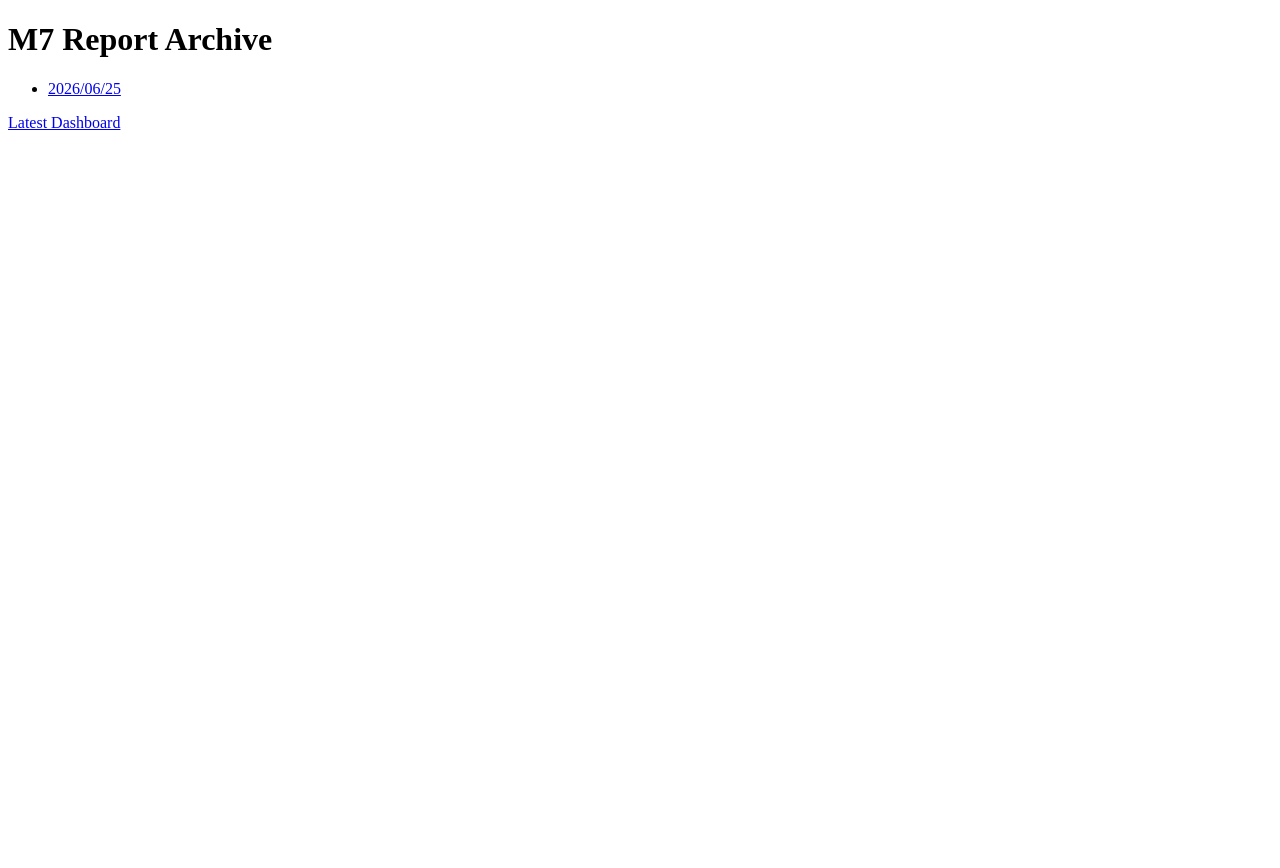
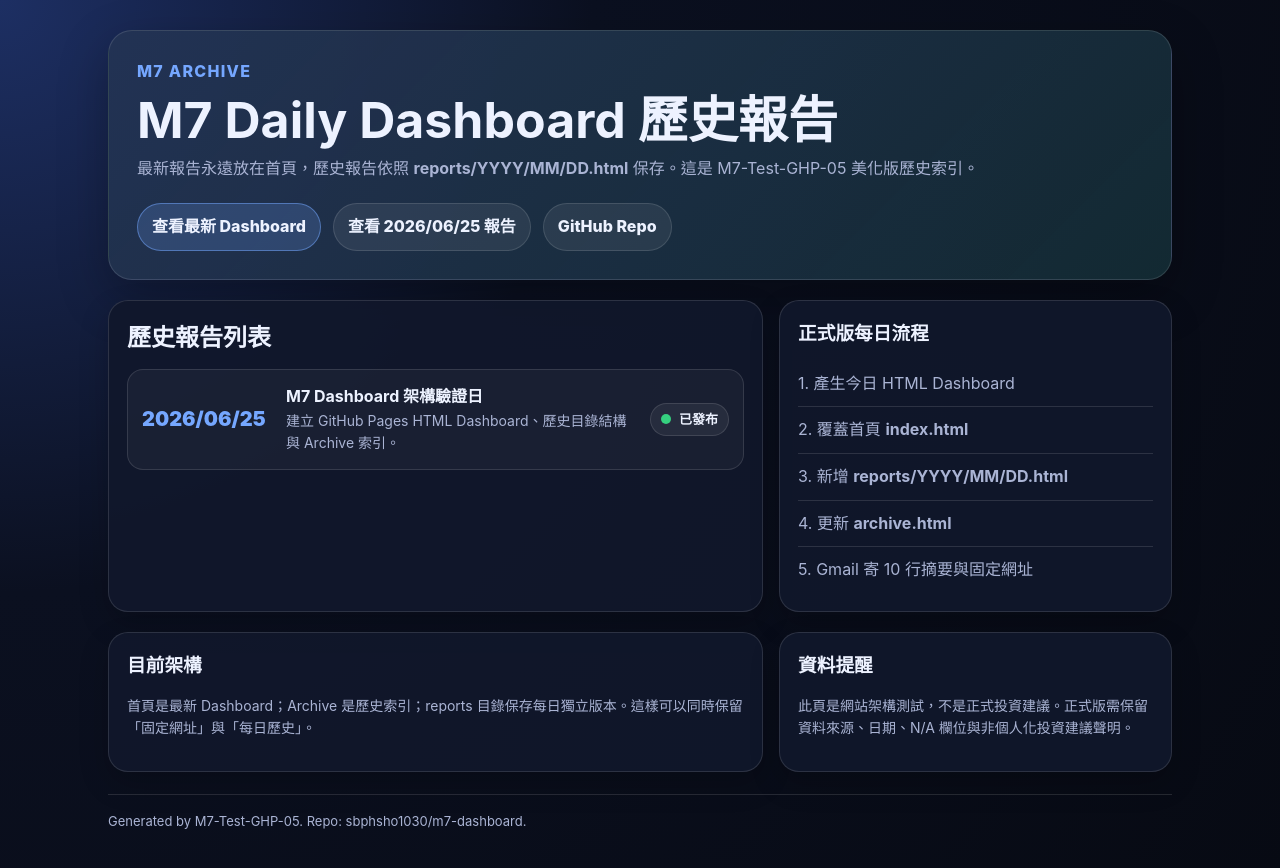
Before and after one commit to sbphsho1030/m7-dashboard, a plain HTML site: page archive.html in a window 1280 px wide. Before the commit the page ends 800 px from the top, so only its background shows below. Drawn offline with Linux system fonts and the light colour scheme.

Commit message:
M7-Test-GHP-05 beautify archive page

```diff
--- a/archive.html
+++ b/archive.html
@@ -1 +1,158 @@
-<!doctype html><html><head><meta charset='utf-8'><title>M7 Archive</title></head><body><h1>M7 Report Archive</h1><ul><li><a href='reports/2026/06/25.html'>2026/06/25</a></li></ul><p><a href='index.html'>Latest Dashboard</a></p></body></html>
+<!doctype html>
+<html lang="zh-Hant">
+<head>
+  <meta charset="utf-8" />
+  <meta name="viewport" content="width=device-width, initial-scale=1" />
+  <title>M7 Report Archive</title>
+  <style>
+    :root {
+      --bg: #0b1020;
+      --panel: #11182c;
+      --panel2: #17213a;
+      --text: #edf2ff;
+      --muted: #aab4d4;
+      --line: rgba(255,255,255,.12);
+      --blue: #75a7ff;
+      --green: #35d07f;
+      --yellow: #f2c94c;
+      --red: #ff6b6b;
+    }
+    * { box-sizing: border-box; }
+    body {
+      margin: 0;
+      font-family: -apple-system, BlinkMacSystemFont, "Segoe UI", "Noto Sans TC", "Microsoft JhengHei", sans-serif;
+      color: var(--text);
+      background: radial-gradient(circle at top left, #1d2f63 0, #0b1020 38%, #070a13 100%);
+      line-height: 1.6;
+    }
+    a { color: inherit; text-decoration: none; }
+    .wrap { max-width: 1100px; margin: 0 auto; padding: 30px 18px 60px; }
+    .hero {
+      border: 1px solid var(--line);
+      border-radius: 24px;
+      padding: 28px;
+      background: linear-gradient(135deg, rgba(117,167,255,.18), rgba(53,208,127,.10)), rgba(17,24,44,.92);
+      box-shadow: 0 18px 50px rgba(0,0,0,.28);
+    }
+    .eyebrow { color: var(--blue); font-weight: 800; letter-spacing: .08em; text-transform: uppercase; }
+    h1 { margin: 8px 0 8px; font-size: clamp(30px, 5vw, 50px); line-height: 1.1; }
+    .sub { color: var(--muted); }
+    .actions { display: flex; gap: 12px; flex-wrap: wrap; margin-top: 22px; }
+    .btn {
+      display: inline-flex;
+      align-items: center;
+      justify-content: center;
+      padding: 10px 14px;
+      border-radius: 999px;
+      border: 1px solid var(--line);
+      background: rgba(255,255,255,.07);
+      font-weight: 800;
+    }
+    .btn.primary { background: rgba(117,167,255,.2); border-color: rgba(117,167,255,.5); }
+    .grid { display: grid; grid-template-columns: 1.25fr .75fr; gap: 16px; margin-top: 20px; }
+    .card {
+      border: 1px solid var(--line);
+      border-radius: 20px;
+      background: rgba(17,24,44,.9);
+      padding: 18px;
+      box-shadow: 0 12px 30px rgba(0,0,0,.2);
+    }
+    .card h2, .card h3 { margin: 0 0 12px; }
+    .report-list { display: grid; gap: 12px; }
+    .report {
+      display: grid;
+      grid-template-columns: 130px 1fr auto;
+      gap: 14px;
+      align-items: center;
+      padding: 14px;
+      border: 1px solid var(--line);
+      border-radius: 16px;
+      background: rgba(255,255,255,.04);
+      transition: transform .15s ease, background .15s ease, border-color .15s ease;
+    }
+    .report:hover { transform: translateY(-2px); background: rgba(117,167,255,.09); border-color: rgba(117,167,255,.45); }
+    .date { font-size: 20px; font-weight: 900; color: var(--blue); }
+    .desc { color: var(--muted); font-size: 14px; }
+    .pill {
+      display: inline-flex;
+      align-items: center;
+      gap: 8px;
+      padding: 5px 10px;
+      border-radius: 999px;
+      border: 1px solid var(--line);
+      font-size: 13px;
+      font-weight: 800;
+      background: rgba(255,255,255,.06);
+      white-space: nowrap;
+    }
+    .dot { width: 10px; height: 10px; border-radius: 50%; display: inline-block; }
+    .green { background: var(--green); }
+    .yellow { background: var(--yellow); }
+    .red { background: var(--red); }
+    .timeline { list-style: none; padding: 0; margin: 0; }
+    .timeline li { padding: 10px 0; border-bottom: 1px solid var(--line); color: var(--muted); }
+    .timeline li:last-child { border-bottom: 0; }
+    .footer { margin-top: 22px; color: var(--muted); font-size: 13px; border-top: 1px solid var(--line); padding-top: 16px; }
+    @media (max-width: 760px) {
+      .grid { grid-template-columns: 1fr; }
+      .report { grid-template-columns: 1fr; }
+      .actions { flex-direction: column; }
+      .btn { width: 100%; }
+    }
+  </style>
+</head>
+<body>
+  <main class="wrap">
+    <section class="hero">
+      <div class="eyebrow">M7 Archive</div>
+      <h1>M7 Daily Dashboard 歷史報告</h1>
+      <div class="sub">最新報告永遠放在首頁，歷史報告依照 <strong>reports/YYYY/MM/DD.html</strong> 保存。這是 M7-Test-GHP-05 美化版歷史索引。</div>
+      <div class="actions">
+        <a class="btn primary" href="index.html">查看最新 Dashboard</a>
+        <a class="btn" href="reports/2026/06/25.html">查看 2026/06/25 報告</a>
+        <a class="btn" href="https://github.com/sbphsho1030/m7-dashboard">GitHub Repo</a>
+      </div>
+    </section>
+
+    <section class="grid">
+      <div class="card">
+        <h2>歷史報告列表</h2>
+        <div class="report-list">
+          <a class="report" href="reports/2026/06/25.html">
+            <div class="date">2026/06/25</div>
+            <div>
+              <strong>M7 Dashboard 架構驗證日</strong>
+              <div class="desc">建立 GitHub Pages HTML Dashboard、歷史目錄結構與 Archive 索引。</div>
+            </div>
+            <span class="pill"><span class="dot green"></span>已發布</span>
+          </a>
+        </div>
+      </div>
+
+      <aside class="card">
+        <h3>正式版每日流程</h3>
+        <ul class="timeline">
+          <li>1. 產生今日 HTML Dashboard</li>
+          <li>2. 覆蓋首頁 <strong>index.html</strong></li>
+          <li>3. 新增 <strong>reports/YYYY/MM/DD.html</strong></li>
+          <li>4. 更新 <strong>archive.html</strong></li>
+          <li>5. Gmail 寄 10 行摘要與固定網址</li>
+        </ul>
+      </aside>
+    </section>
+
+    <section class="grid">
+      <div class="card">
+        <h3>目前架構</h3>
+        <p class="desc">首頁是最新 Dashboard；Archive 是歷史索引；reports 目錄保存每日獨立版本。這樣可以同時保留「固定網址」與「每日歷史」。</p>
+      </div>
+      <div class="card">
+        <h3>資料提醒</h3>
+        <p class="desc">此頁是網站架構測試，不是正式投資建議。正式版需保留資料來源、日期、N/A 欄位與非個人化投資建議聲明。</p>
+      </div>
+    </section>
+
+    <div class="footer">Generated by M7-Test-GHP-05. Repo: sbphsho1030/m7-dashboard.</div>
+  </main>
+</body>
+</html>
```
